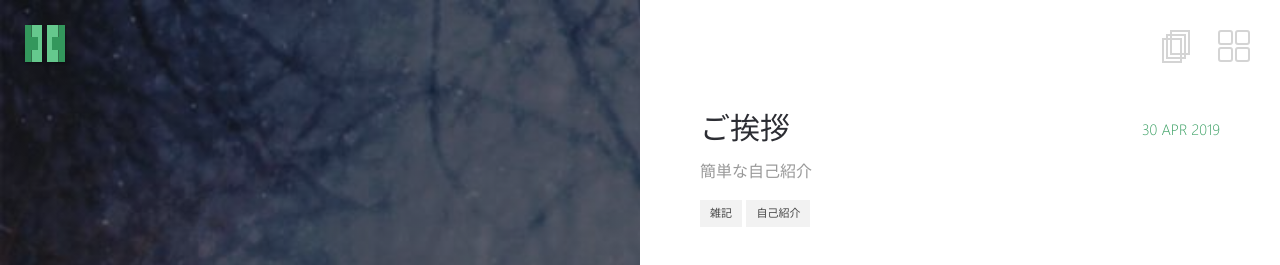
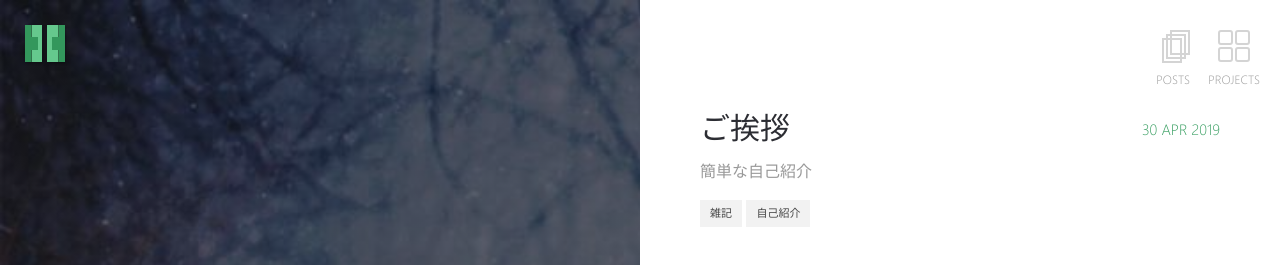
Before and after one commit to dxa0010/small-slutions, a Jekyll site: the page built from _pages/posts.md, in a window 1280 px wide. Shown: the top 265 px of the page. Built offline with Jekyll 4.4.1, drawn with Linux system fonts in a browser that asks for light colours.

Commit message:
icon_midify

```diff
--- a/_layouts/post-list.html
+++ b/_layouts/post-list.html
@@ -6,6 +6,12 @@ layout: compress
 <html>
 {% include head.html %}
   <body id="posts">
+    <a href="posts.html" title="posts" class="posts-menu-icon"></a>
+    <span class="posts-link">POSTS</span>
+    <a title="projects" class="projects-menu-icon">
+      <span></span>
+    </a>
+    <span class="projects-link">PROJECTS</span>
 
     <div class="block-left">
       <div class="content">
@@ -16,10 +22,6 @@ layout: compress
     </div>
 
     <div class="block-right">
-      <a href="posts.html" title="posts" class="posts-menu-icon"></a>
-      <a title="projects" class="projects-menu-icon">
-        <span></span>
-      </a>
       <div class="content">
         <ul class="posts-list">
         {% for post in site.posts %}
--- a/assets/_sass/_site.scss
+++ b/assets/_sass/_site.scss
@@ -111,7 +111,7 @@ canvas {
   border: 2px solid $gray;
   // background: $white;
   z-index: 3;
-  cursor: pointer;
+  // cursor: pointer;
   &:before {
     content: '';
     width: 20px;
```
Also changed, not shown: _layouts/post.html (+6 -4 lines), 4 other files.
